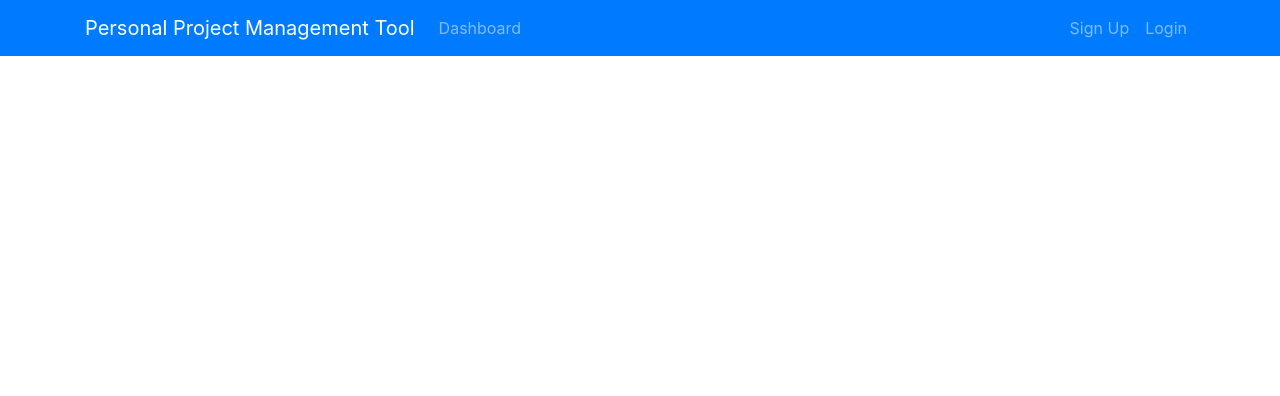
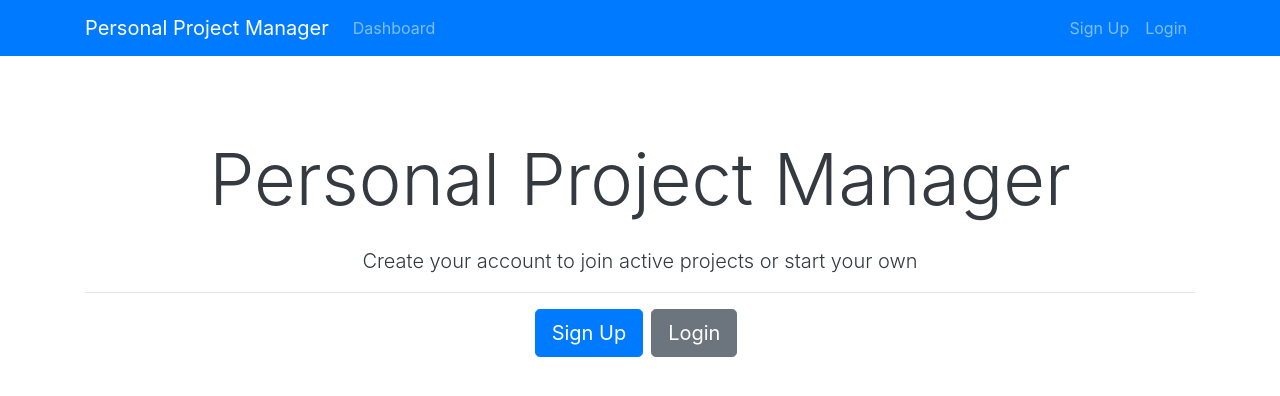
Before and after one commit to draganbjedov/project-manager-spring-react, a React (Create React App) app in the folder project-manager-react/: page / in a window 1280 px wide. Shown: the top 396 px of the page. Built offline with nearby package versions, Linux system fonts and the light colour scheme.

Commit message:
Landing page

```diff
--- a/project-manager-react/src/App.js
+++ b/project-manager-react/src/App.js
@@ -6,6 +6,7 @@
 import ProjectBoard from "./components/project_board/ProjectBoard";
 import CreateTask from "./components/project_board/task/CreateTask";
 import UpdateTask from "./components/project_board/task/UpdateTask";
+import Landing from "./components/layout/Landing";
 
 import store from "./store";
 
@@ -21,6 +22,9 @@
       <Router>
         <div className="App">
           <Header />
+
+          <Route path="/" component={Landing} />
+
           <Route path="/dashboard" component={Dashboard} />
           <Route path="/create-project" component={CreateProject} />
           <Route path="/update-project/:id" component={UpdateProject} />
--- a/project-manager-react/src/components/layout/Header.js
+++ b/project-manager-react/src/components/layout/Header.js
@@ -6,7 +6,7 @@
       <nav className="navbar navbar-expand-sm navbar-dark bg-primary mb-4">
         <div className="container">
           <a className="navbar-brand" href="/dashboard">
-            Personal Project Management Tool
+            Personal Project Manager
           </a>
           <button
             className="navbar-toggler"
@@ -28,12 +28,12 @@
 
             <ul className="navbar-nav ml-auto">
               <li className="nav-item">
-                <a className="nav-link " href="register.html">
+                <a className="nav-link " href="/register">
                   Sign Up
                 </a>
               </li>
               <li className="nav-item">
-                <a className="nav-link" href="login.html">
+                <a className="nav-link" href="/login">
                   Login
                 </a>
               </li>
--- /dev/null
+++ b/project-manager-react/src/components/layout/Landing.js
@@ -0,0 +1,29 @@
+import React, { Component } from "react";
+
+class Landing extends Component {
+  render() {
+    return (
+      <div className="landing">
+        <div className="light-overlay landing-inner text-dark">
+          <div className="container">
+            <div className="row">
+              <div className="col-md-12 text-center">
+                <h1 className="display-3 mb-4">Personal Project Manager</h1>
+                <p className="lead">Create your account to join active projects or start your own</p>
+                <hr />
+                <a href="/register" className="btn btn-lg btn-primary mr-2">
+                  Sign Up
+                </a>
+                <a href="/login" className="btn btn-lg btn-secondary mr-2">
+                  Login
+                </a>
+              </div>
+            </div>
+          </div>
+        </div>
+      </div>
+    );
+  }
+}
+
+export default Landing;
```
